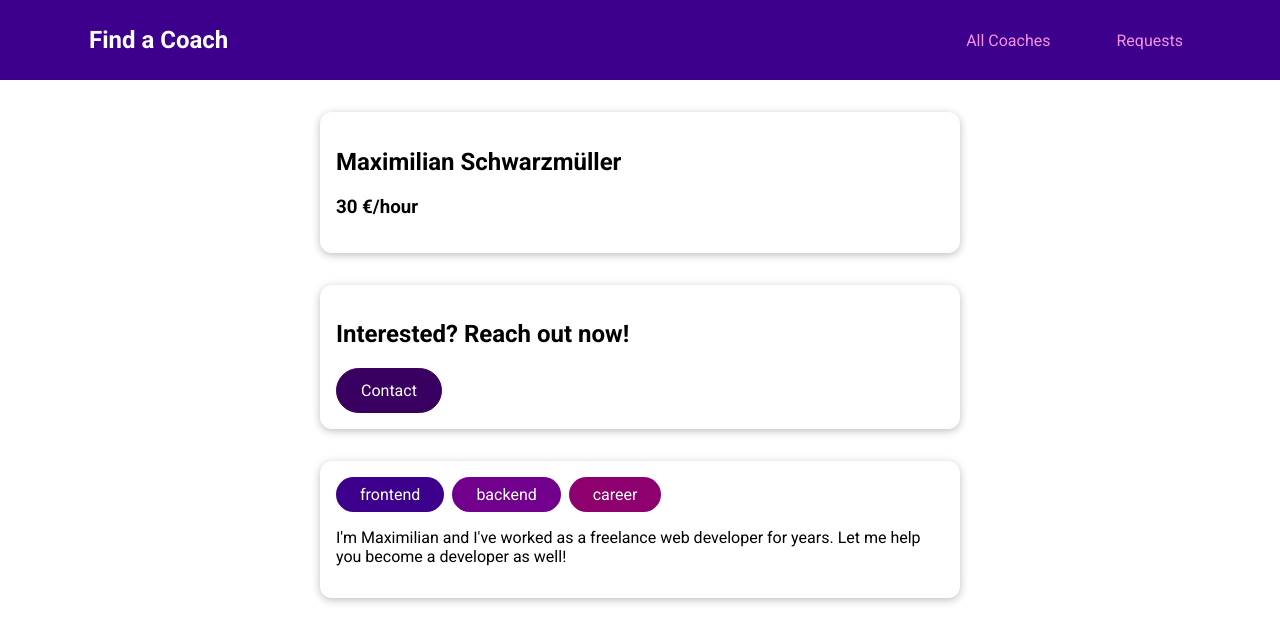
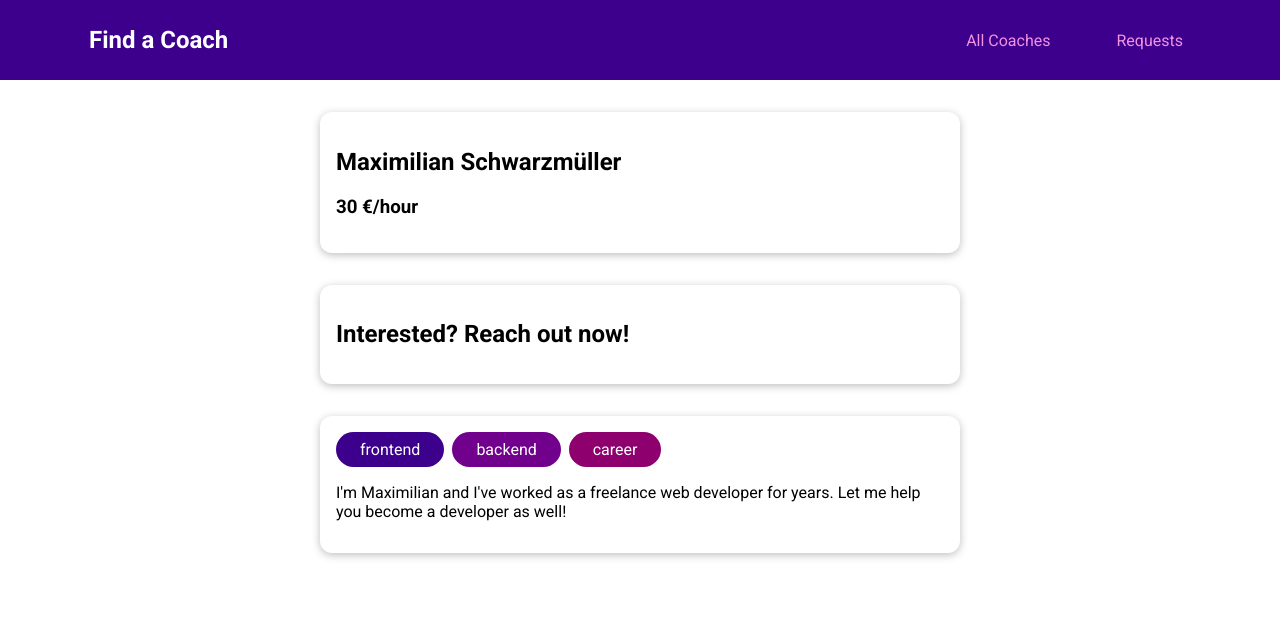
Before and after one commit to pericabartulovic/find-coach, a Vue app: page /coaches/c1 in a window 1280 px wide. Shown: the top 642 px of the page. Built offline with nearby package versions, Linux system fonts and the light colour scheme.

Commit message:
CoachDetail.vue removed button

```diff
--- a/src/pages/coaches/CoachDetail.vue
+++ b/src/pages/coaches/CoachDetail.vue
@@ -10,7 +10,7 @@
       <base-card>
         <header>
           <h2>Interested? Reach out now!</h2>
-          <base-button link :to="contactLink">Contact</base-button>
+          <!-- <base-button link :to="contactLink">Contact</base-button> ovaj gumb tu nema nikakvu funkciju  -->
         </header>
         <router-view></router-view>
       </base-card>
@@ -51,7 +51,7 @@ export default {
       return this.selectedCoach.description;
     },
     contactLink() {
-      return this.$route.path + '/contact';
+      return this.$route.path + '/' + this.id + '/contact';
     },
   },
   created() {
```
